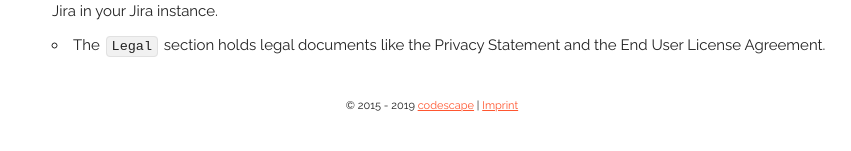
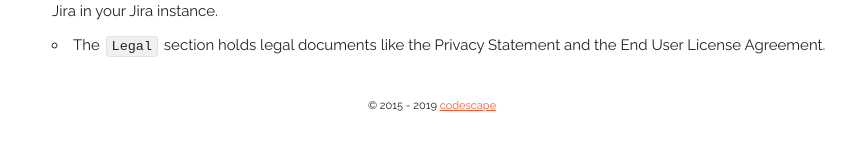
Before and after one commit to codescape/jira-scrum-poker, a Jekyll site: the page built from docs/index.md, in a window 1280 px wide. Shown: the part 640-791 px from the top of the page, without its empty margins (208-1059 px from the left). Built offline with Jekyll 4.4.1, drawn with Linux system fonts in a browser that asks for light colours; nearby versions of some CDN libraries.

Commit message:
docs: move imprint into legal section

```diff
--- a/docs/_layouts/default.html
+++ b/docs/_layouts/default.html
@@ -82,6 +82,9 @@
                             <li class="popover-item">
                                 <a class="popover-link" href="/end-user-license-agreement">End User License Agreement</a>
                             </li>
+                            <li class="popover-item">
+                                <a class="popover-link" href="/imprint">Imprint</a>
+                            </li>
                         </ul>
                     </div>
                 </li>
@@ -116,7 +119,7 @@
     </div>
 
     <div class="footer">
-        <p>&copy; 2015 - <script>document.write(new Date().getFullYear())</script> <a href="http://www.codescape.de">codescape</a> | <a href="/imprint">Imprint</a></p>
+        <p>&copy; 2015 - <script>document.write(new Date().getFullYear())</script> <a href="http://www.codescape.de">codescape</a></p>
     </div>
 
 </div>
```
Also changed, not shown: docs/changelog.md.
